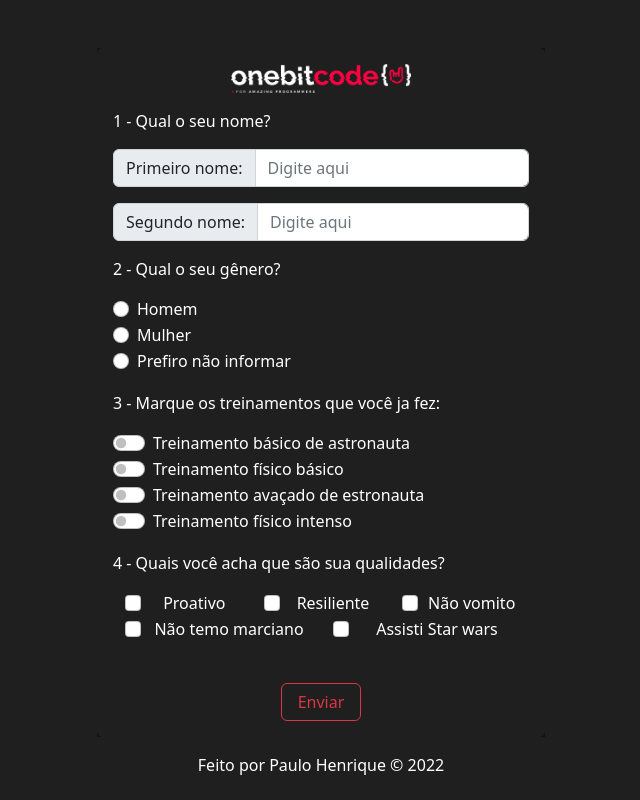
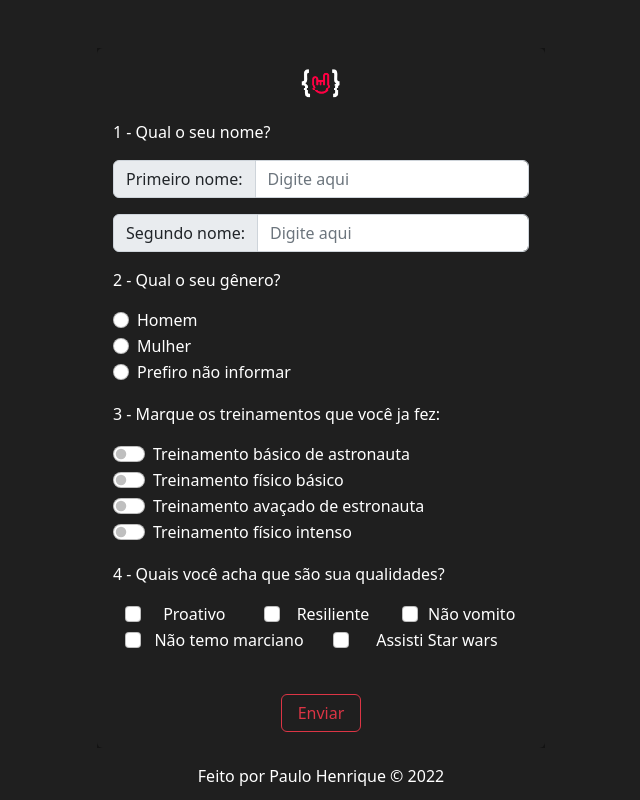
Before and after one commit to paulo7708/LandingPage, a website: page index.html in a window 1280 px wide. Shown: the whole page, without its empty margins (319-959 px from the left). Drawn offline with nearby package versions, Linux system fonts and the light colour scheme.

Commit message:
feat: 2023 git update

```diff
--- a/index.html
+++ b/index.html
@@ -14,7 +14,7 @@
 
                 <div class="card border-0 " style="width: 28rem;">
                   <div class="d-flex justify-content-center pt-3"style="background-color:#131212f1">
-                    <img src="./img/logoOneBitDark.png" class="" alt="logo-top" style="width:180px">
+                    <img src="./img/logoOneBitDark1.png" class="" alt="logo-top" style="width:40px">
                   </div>
                     <div class="card-body" style="background-color:#131212f1;color:white;">
                         <p>1 - Qual o seu nome?</p>
```
Also changed, not shown: img/logoOneBitDark1.png (added).
